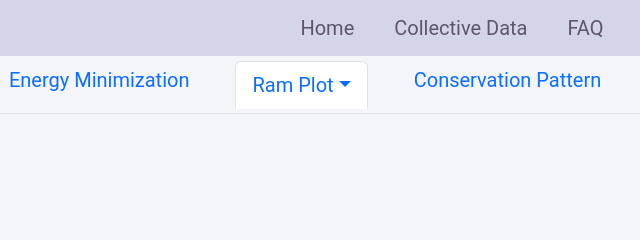
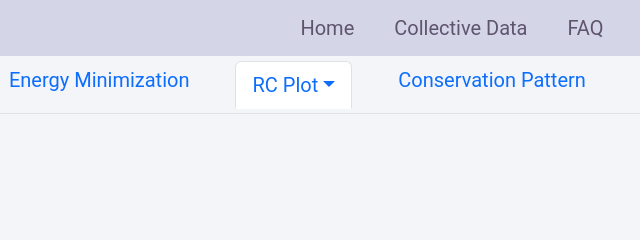
Before and after one commit to RajNethikar13/B-Lipase, a website: page struct/ram.html in a window 1280 px wide. Shown: the top 240 px of the page, 531-1171 px from the left. Drawn offline with nearby package versions, Linux system fonts and the light colour scheme.

Commit message:
Update names
Signed-off-by: RajNethikar13 <110830633+RajNethikar13@users.noreply.github.com>

```diff
--- a/struct/ram.html
+++ b/struct/ram.html
@@ -82,10 +82,10 @@
                  <a href="Energy Minimization.html" class="subpanel" > <button class="nav-link " >Energy Minimization</button>
                  </li></a>
                  <li class="nav-item dropdown" role="presentation">
-                  <button class="nav-link dropdown-toggle active" style="color: #0D6EFD;" role="button" data-bs-toggle="dropdown">Ram Plot</button>
+                  <button class="nav-link dropdown-toggle active" style="color: #0D6EFD;" role="button" data-bs-toggle="dropdown">RC Plot</button>
 
                   <ul class="dropdown-menu">
-                    <li><a class="dropdown-item" href="ram.html">Ramachandran_plot</a></li>
+                    <li><a class="dropdown-item" href="ram.html">RC plot</a></li>
                     <li><a class="dropdown-item" href="rmsd.html">RMSD</a></li>
 
                   </ul>
```
